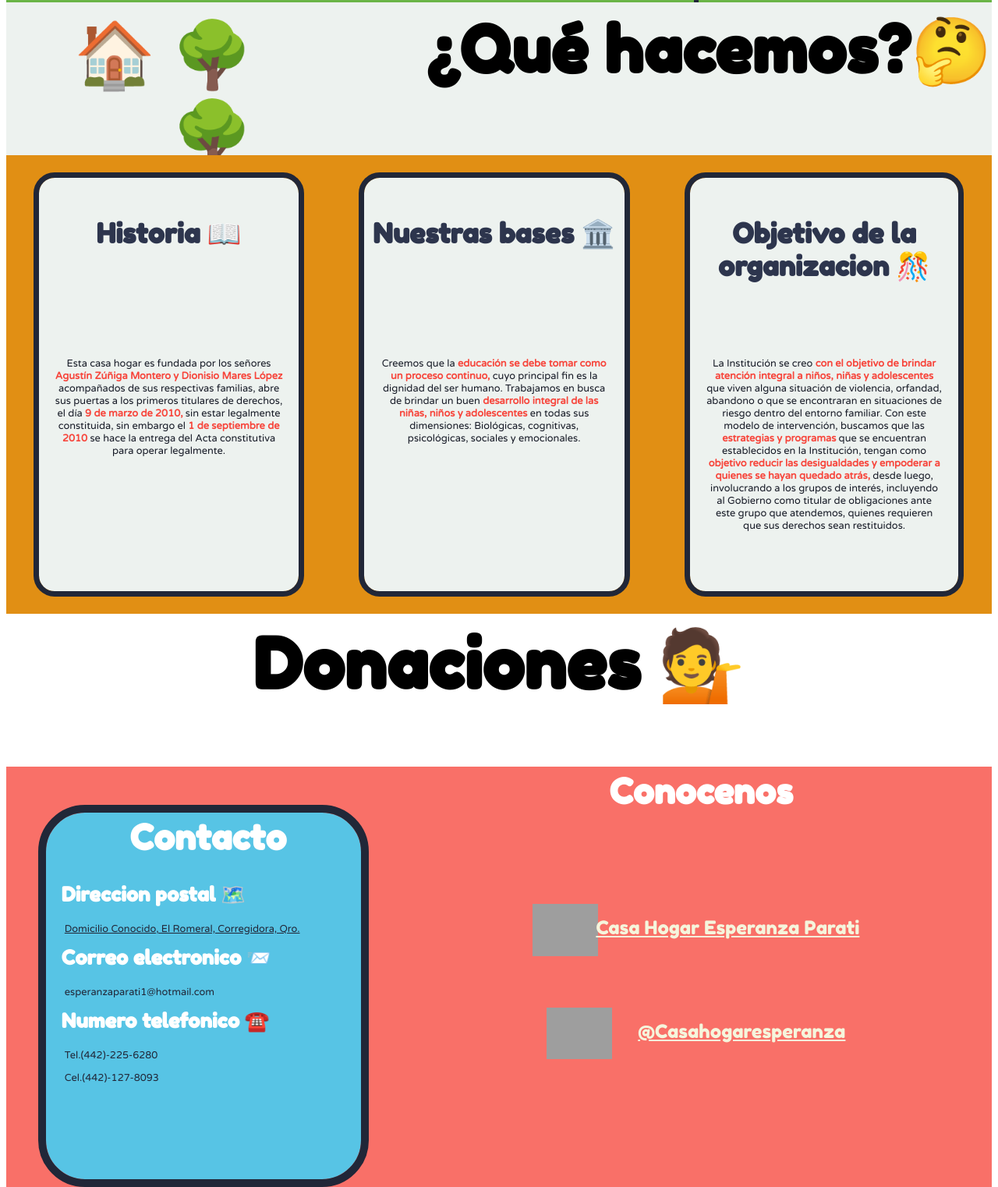
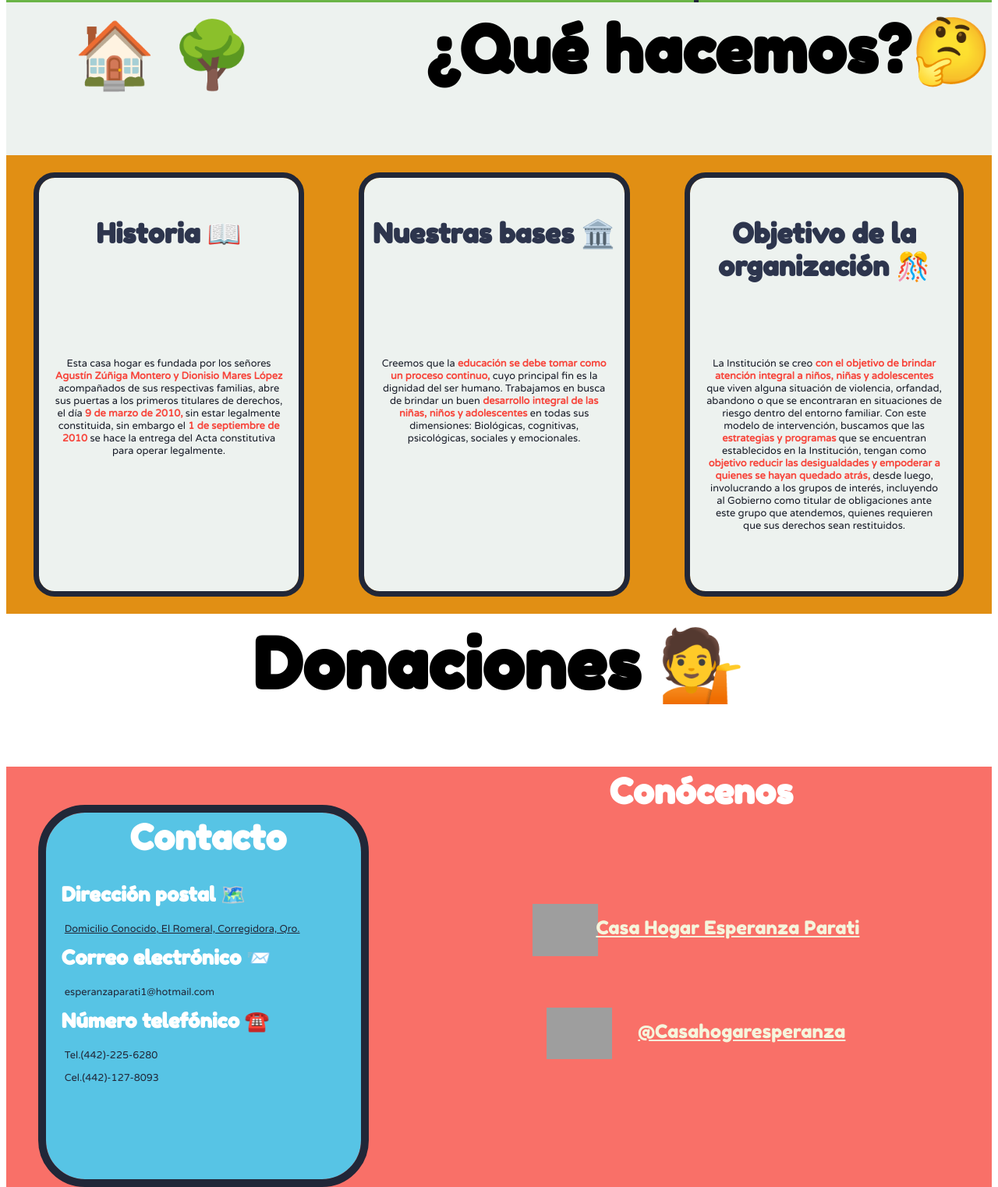
Before and after one commit to Tanerin/Tanerin.github.io, a plain HTML site: page index.html in a window 1280 px wide. Shown: the part 789-2311 px from the top of the page at 78% size. Drawn offline with Linux system fonts and the light colour scheme; grey boxes are pictures that could not be loaded.

Commit message:
Update index.html
Adding gramatic corrections

```diff
--- a/index.html
+++ b/index.html
@@ -69,7 +69,7 @@
     <div class= "Data_header">
         <h1 id = "title_data">¿Qué hacemos?🤔</h1>
         <div id= "logo_data">
-            <h1 id="title_data">🏠️ 🌳🌳</h1>
+            <h1 id="title_data">🏠️ 🌳</h1>
         </div>
     </div>
 
@@ -123,7 +123,7 @@
                     que sus derechos sean restituidos.</p>
             </div>
             <div id = "Subtitle_2">
-                <h2 id="subtitle_2">Objetivo de la organizacion 🎊</h2>
+                <h2 id="subtitle_2">Objetivo de la organización 🎊</h2>
             </div>
         </div>
     </div>
@@ -136,18 +136,18 @@
         <div class = "Contact">
             <div class = "Contact_info">
                 <h1 id = "title_2">Contacto</h1>
-                <h2 id = "subtitle_3">Direccion postal 🗺️</h2>
+                <h2 id = "subtitle_3">Dirección postal 🗺️</h2>
                 <p id="text_info"><a href="https://www.google.com/maps/place/Casa+Hogar+Esperanza+para+ti,+I.A.P./@20.541761,-100.4947757,17z/data=!3m1!4b1!4m5!3m4!1s0x85d34e56d2784045:0x28d30a5e7002f173!8m2!3d20.5416772!4d-100.4925785" target="_blank">Domicilio Conocido, El Romeral, Corregidora, Qro.</a></p>
-                <h2 id = "subtitle_3">Correo electronico 📨</h2>
+                <h2 id = "subtitle_3">Correo electrónico 📨</h2>
                 <p id = "text_info">esperanzaparati1@hotmail.com</p>
-                <h2 id= "subtitle_3">Numero telefonico ☎️</h2>
+                <h2 id= "subtitle_3">Número telefónico ☎️</h2>
                 <p id = "text_info"> Tel.(442)-225-6280</p>
                 <p id = "text_info"> Cel.(442)-127-8093</p>
             </div>
             <button class="btn-grad">Apoya la causa</button>
             <div class="Redes">
                 <div class="Title_redes">
-                    <h2 id="title_2">Conocenos</h2>
+                    <h2 id="title_2">Conócenos</h2>
                 </div>
                 <div class="Facebook">
                     <img src="https://img.icons8.com/cotton/64/000000/facebook.png">
```
